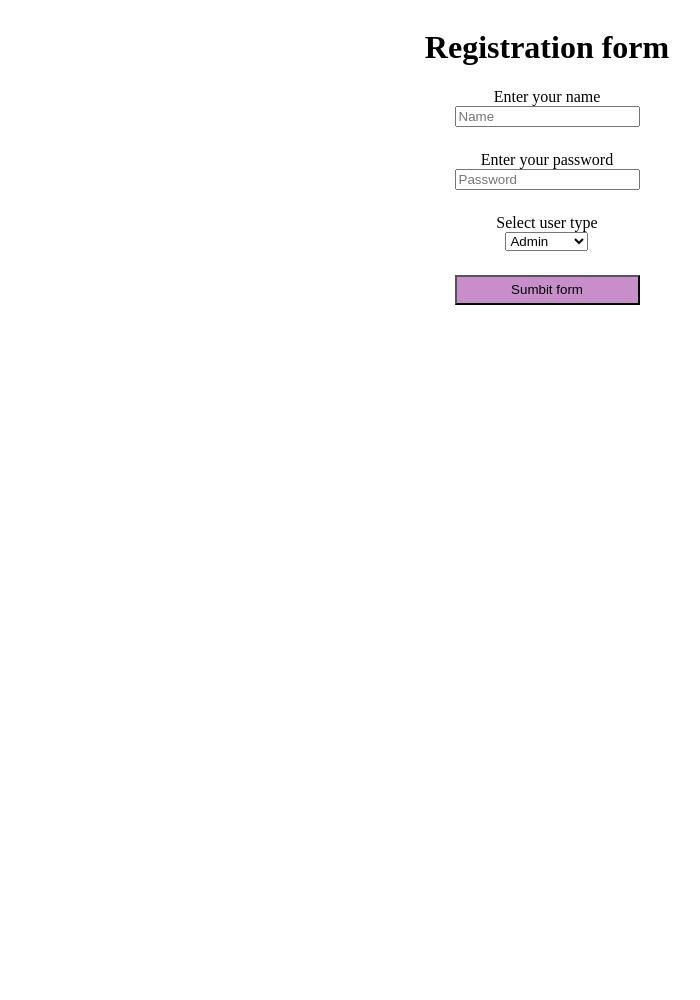
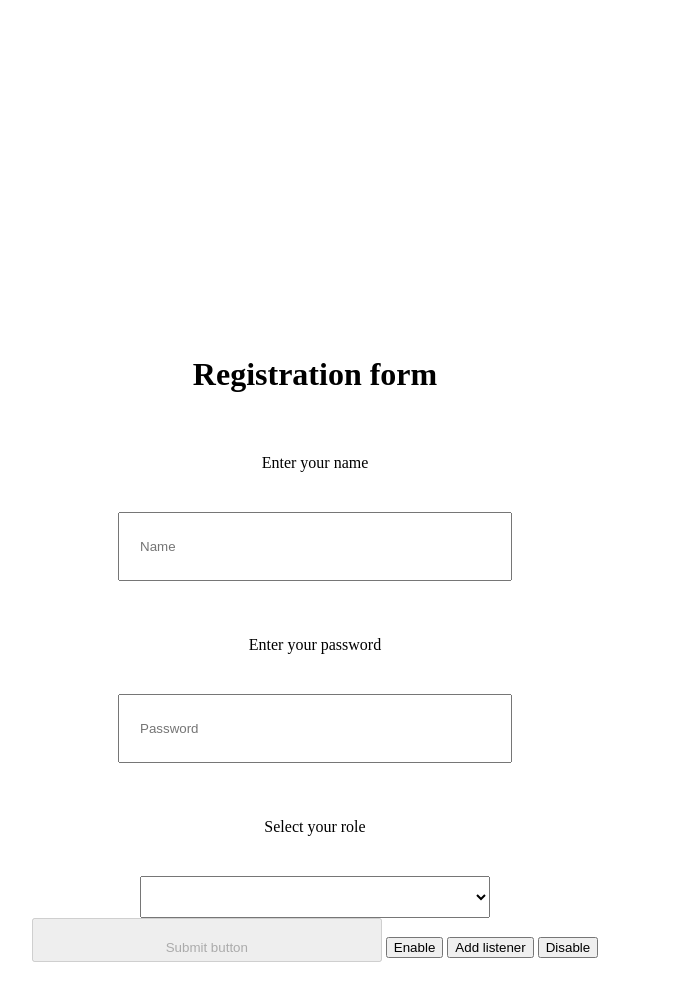
Before and after one commit to Serj-Game/MY-WEB, a plain HTML site: page index.html in a window 1280 px wide. Shown: the whole page, without its empty margins (93-793 px from the left). Before the commit the page ends 800 px from the top, so only its background shows below. Drawn offline with Linux system fonts and the light colour scheme.

Commit message:
Продолжение работы

```diff
--- a/index.html
+++ b/index.html
@@ -1,23 +1,24 @@
 <!DOCTYPE html>
-<html>
+<html lang="en">
 <head>
   <meta charset="UTF-8">
-  <title>Мой сайт</title>
+  <title>My WEB</title>
   <style>
-      .container {
-        width: 100%;
-        height: 100%;
+      .form-container {
+        width: 100vh;
+        height: 100vw;
         display: flex;
         flex-direction: column;
         align-items: center;
         justify-content: center;
       }
+
       form {
         display: flex;
         flex-direction: column;
         align-items: center;
         justify-content: center;
-        gap: 24px;
+        gap: 15px;
       }
       .form-input {
         display: flex;
@@ -25,42 +26,82 @@
         align-items: center;
         justify-content: center;
       }
+      #user-name-input, #user-type-input, #password-input, #submit-input {
+        width: 350px;
+        height: 25px;
+        padding: 20px;
+      }
+      label {
+        margin: 40px;
+      }
+
        input[type="submit"] {
-        width: 100%;
-        height: 30px;
-        background-color: rgb(200, 142, 202);
+        background-color: turquoise;
        }
        input[type="submit"]:hover {
         cursor: pointer;
-        background-color: rgb(134, 81, 136);
+        background-color: darkcyan;
        }
-       input[type="submit"]:active {
-        background-color: rgb(36, 224, 134);
+       .submit-input{
+        background-color:red ;
        }
   </style>
 </head>
 <body>
-<div class="container">
+<div class="form-container">
  <h1>Registration form</h1>
 <form>
   <div class="form-input">
-    <label for="name-input">Enter your name</label>
-    <input type="text" id="name-input" placeholder="Name"/>
+    <label for="user-name-input">Enter your name</label>
+    <input id="user-name-input" type="text" placeholder="Name">
   </div>
     <div class="form-input">
       <label for="password-input">Enter your password</label>
-    <input type="password" id="password-input" placeholder="Password"/>
+      <input id="password-input" type="password" placeholder="Password">
     </div>
     <div class="form-input">
-      <label for="user-type-input">Select user type</label>
+      <label for="user-type-input">Select your role</label>
        <select id="user-type-input">
-        <option value="Admin">Admin</option>
-        <option value="Moderator">Moderator</option>
-        <option value="User">User</option>
+        <option value="0">Admin</option>
+        <option value="1">Moderator</option>
+        <option value="2">User</option>
     </select>
     </div>
-    <input type="submit" value="Sumbit form"/>
 </form>
+<div onclick="divClickHandler()">
+    <button id="submit-input" disabled>Submit button</button>
+    <button id="enable-submit" onclick="enableHandler()">Enable</button>
+    <button id="add-listener" onclick="addListener()">Add listener</button>
+    <button id="disable-submit"onclick="disableHandler()">Disable</button>
 </div>
+
+</div>
+<script type="text/javascript">
+      const button = document.querySelector("#submit-input");
+
+      const itWorksListener = () => {
+          console.log("It works");
+      }
+
+      const divClickHandler = () => {
+          console.log("div clicked");
+      }
+
+      function enableHandler () {
+        button.disabled = false;
+      }
+
+      function addListener() {
+        button.addEventListener("click", itWorksListener);
+        }
+
+      function disableHandler () {
+        button.disabled = true;
+        button.removeEventListener("click", itWorksListener);
+      }
+
+
+
+</script>
 </body>
 </html>
```
